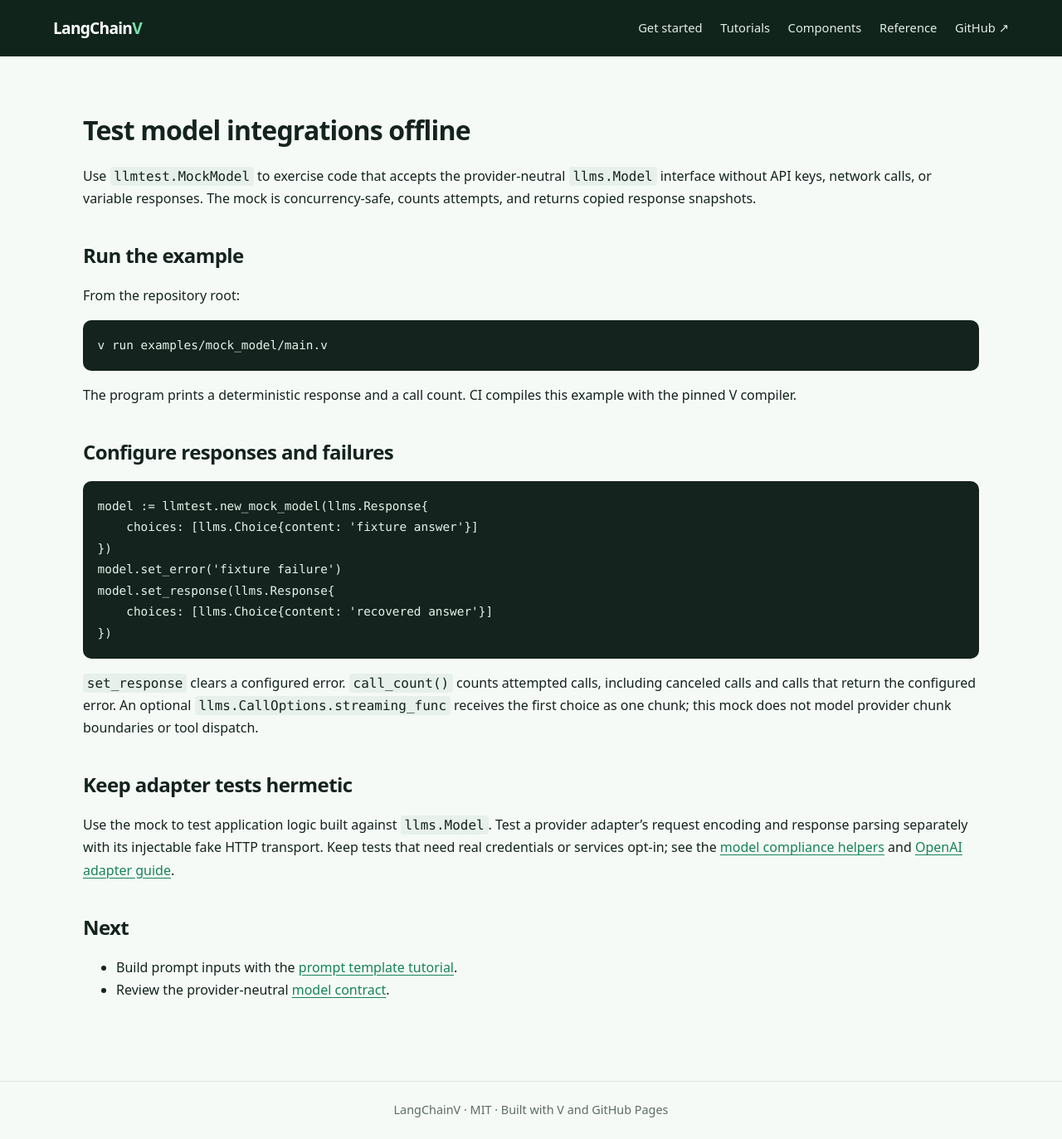
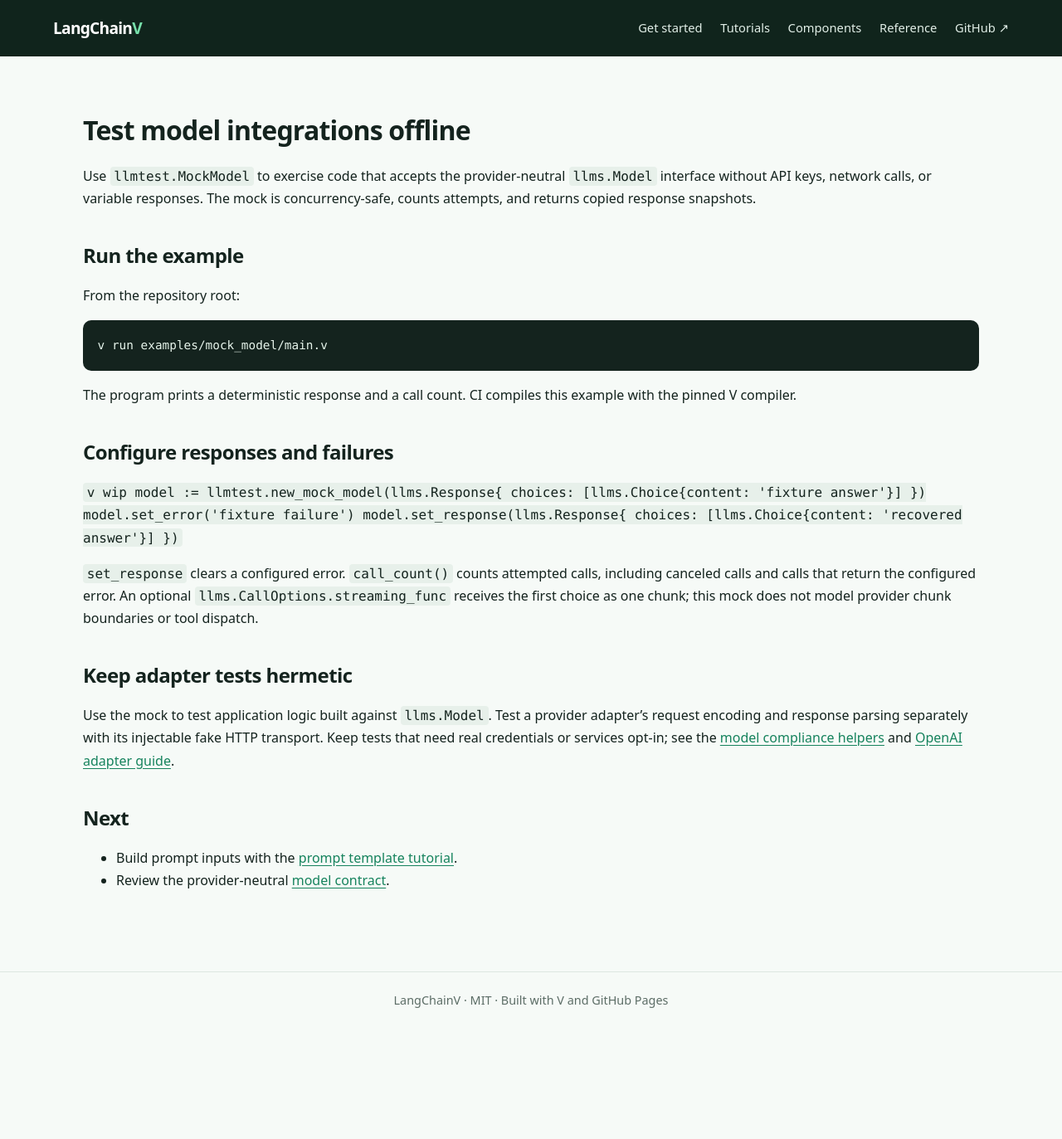
Before and after one commit to ulises-jeremias/langchainv, a Jekyll site: the page built from docs/tutorials/offline-model-tests.md, in a window 1280 px wide. Shown: the whole page at 83% size. Built offline with Jekyll 4.4.1, drawn with Linux system fonts in a browser that asks for light colours; after the commit the page ends 1241 px from its top, so only the background shows below that.

Commit message:
docs: make embedded examples pass markdown checks

````diff
--- a/docs/tutorials/offline-model-tests.md
+++ b/docs/tutorials/offline-model-tests.md
@@ -24,7 +24,7 @@
 
 ## Configure responses and failures
 
-```v
+```v wip
 model := llmtest.new_mock_model(llms.Response{
     choices: [llms.Choice{content: 'fixture answer'}]
 })
````
Also changed, not shown: docs/getting-started.md (+4 -4 lines), docs/tutorials/prompt-templates.md (+1 -1 lines), .github/workflows/ci.yml, documentloaders/README.md, vectorstores/chroma/README.md, vectorstores/pinecone/README.md, vectorstores/qdrant/README.md, vectorstores/redis/README.md, vectorstores/weaviate/README.md.
